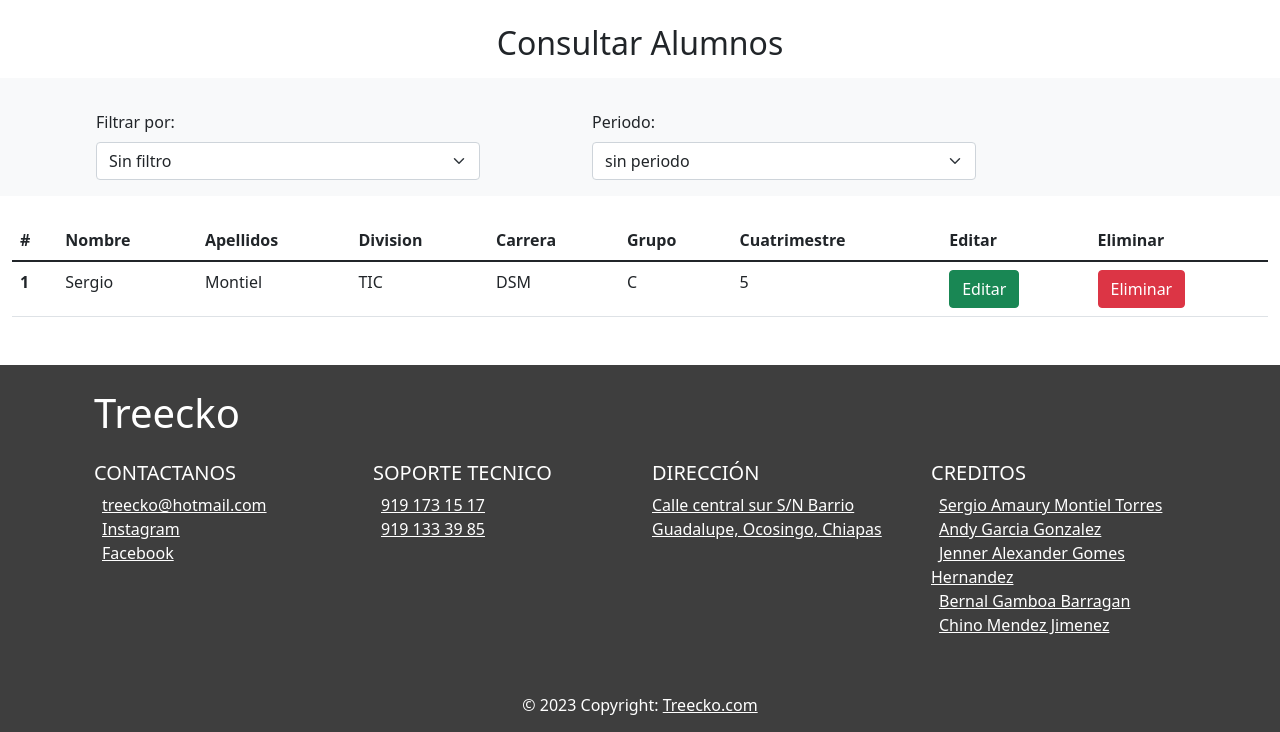
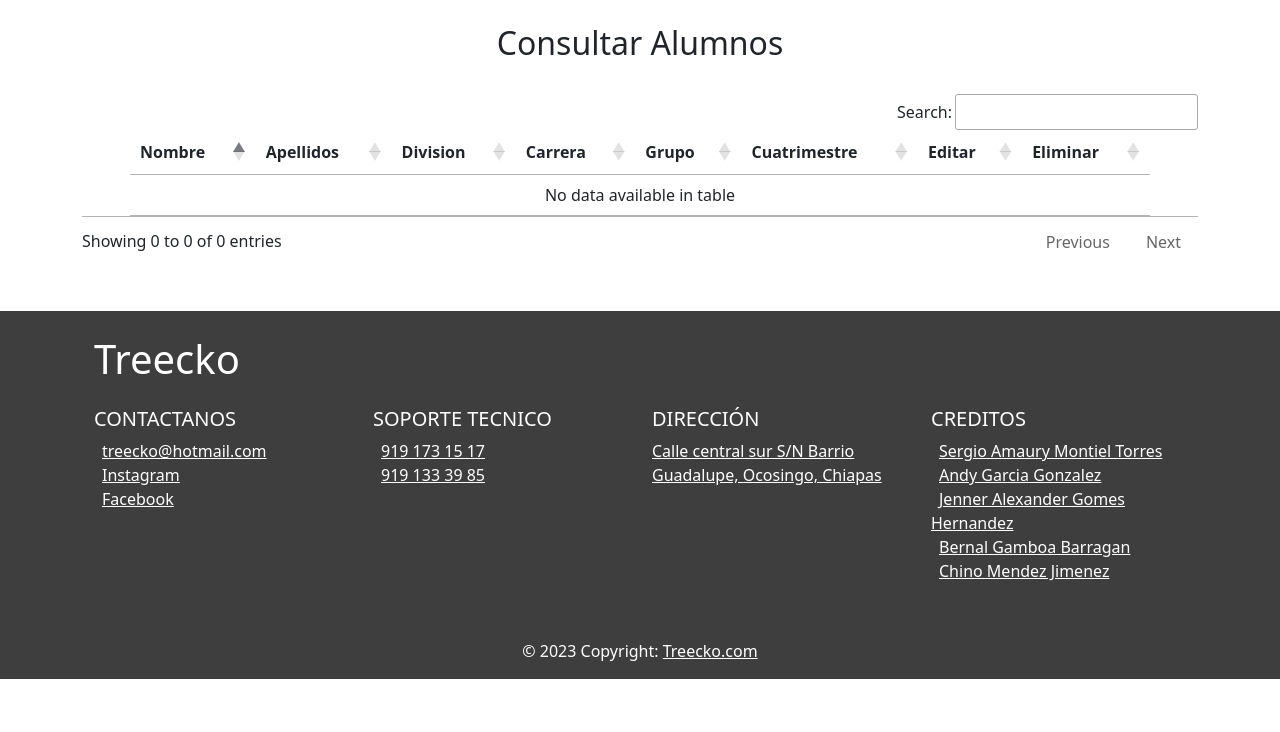
Before and after one commit to Maufrank/treecko, a Flask app: page /alumno/consultar in a window 1280 px wide. Shown: the part 70-802 px from the top of the page. After the commit the page ends 749 px from the top, so only its background shows below. Run offline with Flask 3, Linux system fonts and the light colour scheme; the visitor is signed in with stand-in values (Sample User, id 1); some libraries are stand-ins or nearby versions.

Commit message:
Add files via upload

```diff
--- a/features/rutas/routes_frontend.py
+++ b/features/rutas/routes_frontend.py
@@ -63,7 +63,7 @@
     for id in respaldos:
         datos = {
             "id": id,
-            "boton": f'''<button type="button" class="btn btn-success" data-bs-toggle="modal" data-bs-target="#eliminar">Ver permiso</button>
+            "boton": f'''<button type="button" class="btn btn-success" data-bs-toggle="modal" data-bs-target="#eliminar">Restaurar</button>
                                     <div class="modal fade" id="eliminar" tabindex="-1" aria-labelledby="eliminarLabel" aria-hidden="true">
                                     <div class="modal-dialog">
                                         <div class="modal-content">
--- a/templates/find_alumno.html
+++ b/templates/find_alumno.html
@@ -11,36 +11,12 @@
             <h2>Consultar Alumnos</h2>
       </div>
 
-      <form class="row g-3 px-5 py-3 bg-light rounded" action="/alumno/find" method="post">
-      <div class="col-md-4 mx-5">
-        <label for="inputFiltro" class="form-label">Filtrar por:</label>
-        <select id="inputFiltro" class="form-select">
-          <option selected>Sin filtro</option>
-          <option>Periodo</option>
-          <option>Division</option>
-          <option>Carrera</option>
-
-        </select>
-      </div>
-
-      <div class="col-md-4 mx-5">
-        <label for="inputPeriodo" class="form-label">Periodo:</label>
-        <select id="inputPeriodo" class="form-select">
-          <option selected>sin periodo</option>
-          <option>2023 A</option>
-          <option>2023 B</option>
-          <option>2023 C</option>
-
-        </select>
-      </div>
-      </form>
-
       <!-- Formulario de registro de tutor -->
-      <div class="container-fluid my-4 ">
-        <table class="table px-5">
+      <div class="container my-4 ">
+        <table class="table px-5" id="tablaAlumnos">
             <thead>
               <tr>
-                <th scope="col">#</th>
+
                 <th scope="col">Nombre</th>
                 <th scope="col">Apellidos</th>
                 <th scope="col">Division</th>
@@ -54,18 +30,19 @@
               </tr>
             </thead>
             <tbody>
+              {% for entry in entries %}
               <tr>
-                <th scope="row">1</th>
-                <td>Sergio</td>
-                <td>Montiel</td>
-                <td>TIC</td>
-                <td>DSM</td>
-                <td>C</td>
-                <td>5</td>
+
+                <td>{{entry.nombre}}</td>
+                <td>{{entry.apellidos}}</td>
+                <td>{{entry.division}}</td>
+                <td>{{entry.Carrera}}</td>
+                <td>{{entry.grupo}}</td>
+                <td>{{entry.Cuatrimestre_actual}}</td>
           <td><button type="submit" class="btn btn-success">Editar</button></td>
           <td><button type="submit" class="btn btn-danger">Eliminar</button></td>
 
-
+          {% endfor %}
               </tr>
 
             </tbody>
@@ -73,3 +50,53 @@
       </div>
 
       {% endblock %}
+
+      {% block scripts %}
+      {{ super() }}
+        <script>
+          $(document).ready(function() {
+            $('#tablaAlumnos').DataTable( {
+              dom: 'Bfrtip',
+              buttons: [
+                  {
+                      extend: 'copyHtml5',
+                      exportOptions: {
+                        columns: [ 0, 1, 2, 3, 4 ]
+                      }
+                  },
+                  {
+                      extend: 'excelHtml5',
+                      exportOptions: {
+                        columns: [ 0, 1, 2, 3, 4 ]
+                      }
+                  },
+                  {
+                      extend: 'pdfHtml5',
+                      exportOptions: {
+                          columns: [ 0, 1, 2, 3, 4 ]
+                      }
+                  },
+                  'colvis'
+              ]
+          } );
+      } );
+
+
+
+
+        </script>
+
+      {% endblock %}
+
+
+</body>
+<script src="../static/dist/js/bootstrap.bundle.min.js"></script>
+
+<script src="https://code.jquery.com/jquery-3.5.1.js"></script>
+<script src="https://cdn.datatables.net/1.13.4/js/jquery.dataTables.min.js"></script>
+<script src="https://cdn.datatables.net/buttons/2.3.6/js/dataTables.buttons.min.js"></script>
+<script src="https://cdnjs.cloudflare.com/ajax/libs/jszip/3.1.3/jszip.min.js"></script>
+<script src="https://cdnjs.cloudflare.com/ajax/libs/pdfmake/0.1.53/pdfmake.min.js"></script>
+<script src="https://cdnjs.cloudflare.com/ajax/libs/pdfmake/0.1.53/vfs_fonts.js"></script>
+<script src="https://cdn.datatables.net/buttons/2.3.6/js/buttons.html5.min.js"></script>
+</html>
```
Also changed, not shown: features/alumno/routes_backend.py (+15 -8 lines), templates/panel_control.html (+7 -1 lines).
